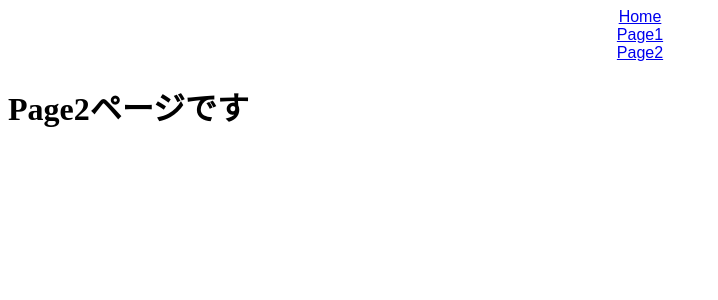
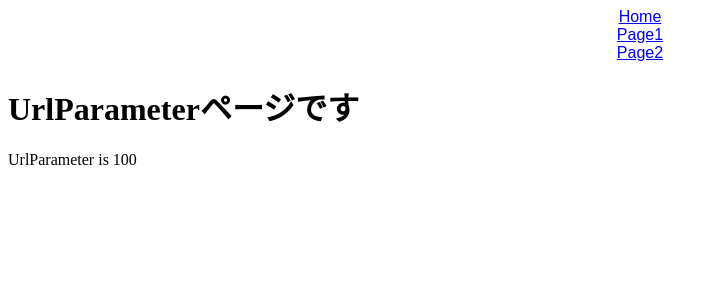
Before and after one commit to canopus-m-satoshi/react-router, a React (Create React App) app: page /page2/100 in a window 1280 px wide. Shown: the top 300 px of the page, without its empty margins (0-718 px from the left). Built offline with nearby package versions, Linux system fonts and the light colour scheme.

Commit message:
21. URLパラメータを扱う https://www.udemy.com/course/react_stepup/learn/lecture/24823422#content

```diff
--- a/src/Page2.jsx
+++ b/src/Page2.jsx
@@ -1,7 +1,10 @@
+import { Link } from "react-router-dom";
+
 export const Page2 = () => {
   return (
     <div>
       <h1>Page2ページです</h1>
+      <Link to="/page2/100">URL Parameter</Link>
     </div>
   );
 };
--- /dev/null
+++ b/src/UrlParameter.jsx
@@ -0,0 +1,12 @@
+//  useParamsフックスでURLパラメータを扱う
+import { useParams } from "react-router-dom";
+
+export const UrlParameter = () => {
+  const { id } = useParams();
+  return (
+    <div>
+      <h1>UrlParameterページです</h1>
+      <p>UrlParameter is {id}</p>
+    </div>
+  );
+};
--- /dev/null
+++ b/src/router/Page2Routes.jsx
@@ -0,0 +1,8 @@
+import { Page2 } from "../Page2";
+import { UrlParameter } from "../UrlParameter";
+
+export const page2Routes = [
+  { path: "/", exact: true, children: <Page2 /> },
+  // URLパラメーターを扱う場合、pathの末尾に「：任意の名称」とする
+  { path: "/:id", exact: false, children: <UrlParameter /> }
+];
--- a/src/router/Router.jsx
+++ b/src/router/Router.jsx
@@ -1,8 +1,8 @@
 import { Switch, Route } from "react-router-dom";
 
 import { Home } from "../Home";
-import { Page2 } from "../Page2";
 import { page1Routes } from "./Page1Routes";
+import { page2Routes } from "./Page2Routes";
 
 export const Router = () => {
   return (
@@ -27,9 +27,23 @@ export const Router = () => {
           </Switch>
         )}
       />
-      <Route path="/page2">
-        <Page2 />
-      </Route>
+      <Route
+        path="/page2"
+        render={({ match: { url } }) => (
+          <Switch>
+            {/* Page1Routesをmap関数で繰り返し処理で表示させる */}
+            {page2Routes.map((route) => (
+              <Route
+                key={route.path}
+                exact={route.exact}
+                path={`${url}${route.path}`}
+              >
+                {route.children}
+              </Route>
+            ))}
+          </Switch>
+        )}
+      />
     </Switch>
   );
 };
```
